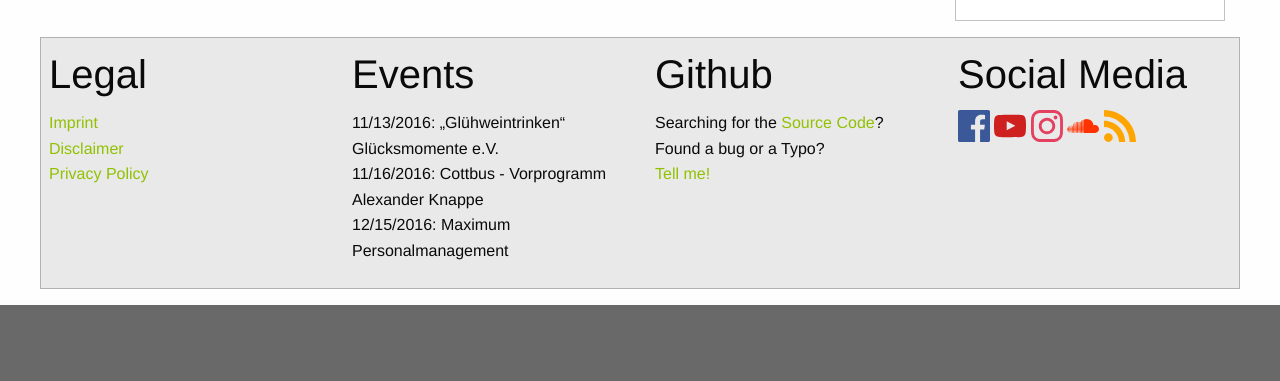
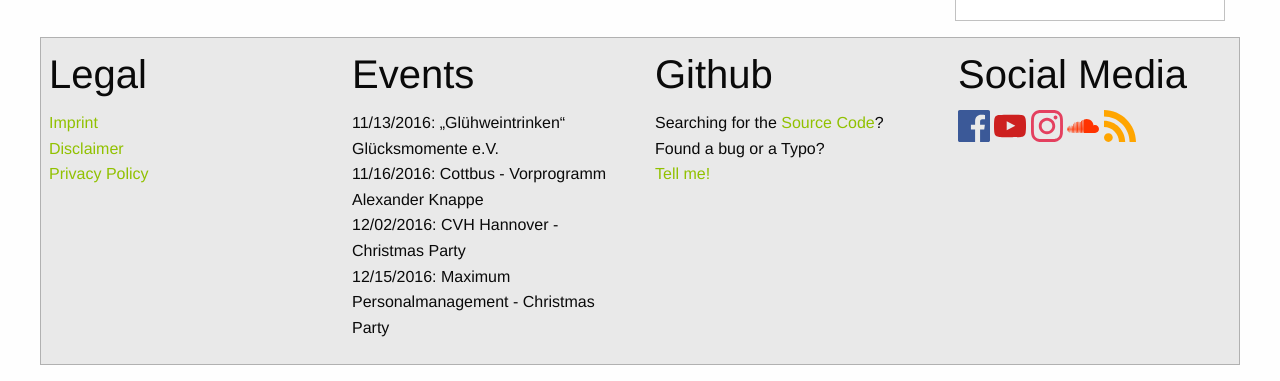
Before and after one commit to MarauderXtreme/leon, a Jekyll site: the page built from _en/imprint.md, in a window 1280 px wide and 900 px high, scrolled down 836 px, cut to the strip 519-900 px from the top of the window. Built offline with Jekyll 4.4.1, drawn with Linux system fonts in a browser that asks for light colours; some web fonts are replaced; before the commit the page ends 1660 px from its top, so only the background shows below that.

Commit message:
Added Event CVH

```diff
--- a/_data/events.yaml
+++ b/_data/events.yaml
@@ -10,7 +10,13 @@
     location: Cottbus - Vorprogramm Alexander Knappe
     location-en: Cottbus - Vorprogramm Alexander Knappe
   -
+    date: 02.12.2016
+    date-en: "12/02/2016"
+    location: CVH Hannover - Weihnachtsfeier
+    location-en: CVH Hannover - Christmas Party
+
+  -
     date: 15.12.2016
     date-en: "12/15/2016"
-    location: Maximum Personalmanagement
-    location-en: Maximum Personalmanagement
+    location: Maximum Personalmanagement - Weihnachtsfeier
+    location-en: Maximum Personalmanagement - Christmas Party
```
